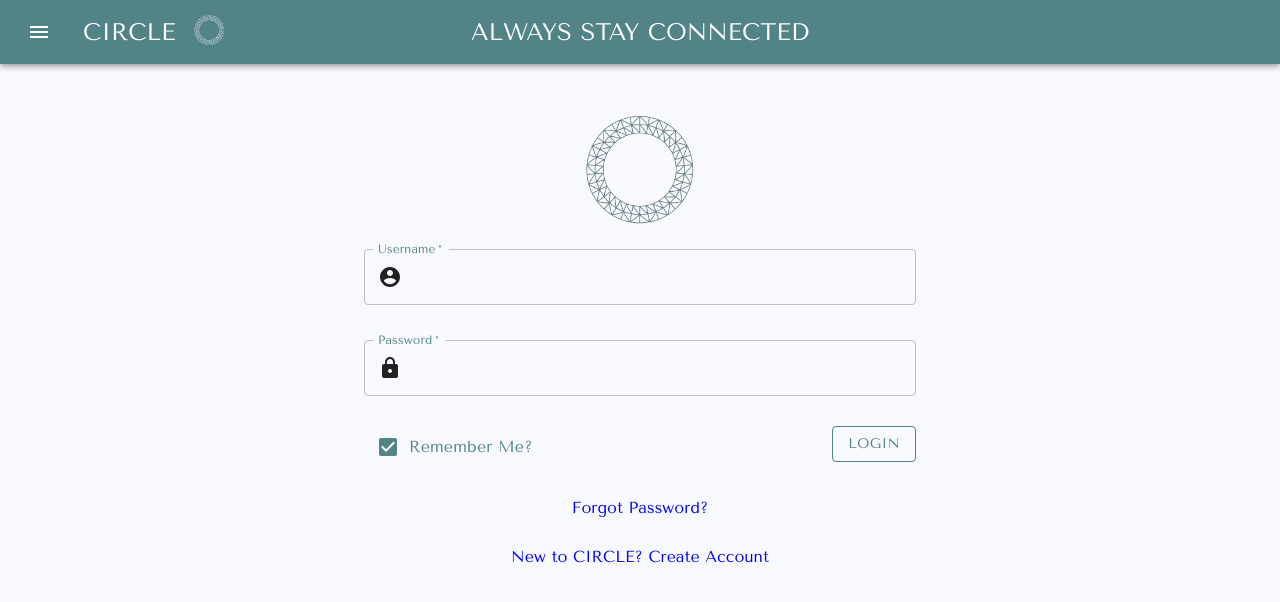
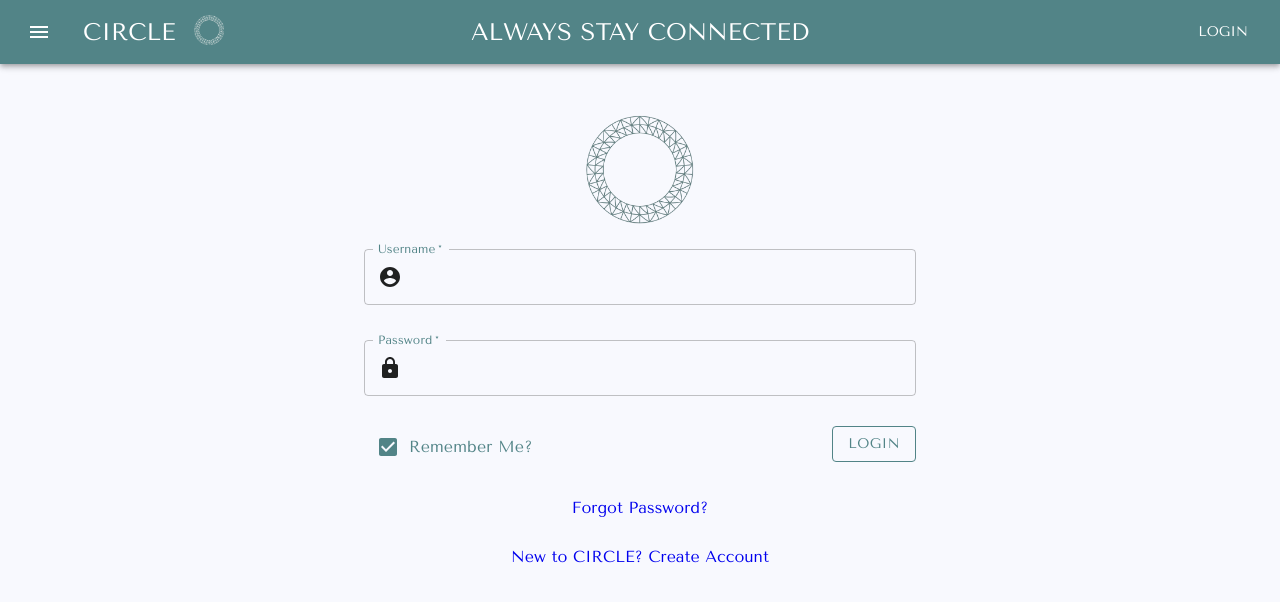
Before and after one commit to Chen2886/Circle-Front, a React (Create React App) app: page /login in a window 1280 px wide. Shown: the top 602 px of the page. Built offline with nearby package versions, Linux system fonts and the light colour scheme.

Commit message:
Using useeffect correctly

```diff
--- a/src/App.js
+++ b/src/App.js
@@ -266,8 +266,6 @@ export default function App(props) {
         <Switch>
           <Route exact path='/login' component={() => <Login setShowSearchField={setShowSearchField} setShowLoginButton={setShowLoginButton} />} />
           <Route exact path='/' component={() => <Main setShowSearchField={setShowSearchField} setShowLoginButton={setShowLoginButton} />} />
-          <Route exact path='/login' component={() => <Login setShowSearchField={setShowSearchField} setShowLoginButton={setShowLoginButton} />} />
-          <Route exact path='/' component={() => <Main setShowSearchField={setShowSearchField} setShowLoginButton={setShowLoginButton} />} />
           <Route exact path='/newPost' component={() => <Post />} />
           <Route
             exact
--- a/src/Login.js
+++ b/src/Login.js
@@ -130,13 +130,10 @@ const login = async (username, password, rememberMe, setMissingRequired, setLoad
 };
 
 export default function Login(props) {
-  // Disable search and login
   // Add history and styles
   // Get requested user from URL param
   // Hooks
   // textfield changes
-  props.setShowSearchField(false);
-  props.setShowLoginButton(false);
   const history = useHistory();
   const classes = useStyles();
   const [password, setPassword] = React.useState('');
@@ -151,9 +148,13 @@ export default function Login(props) {
   const changeRememberMe = (e) => setRememberMe(e.target.checked);
 
   useEffect(() => {
+    function setAppBar() {
+      props.setShowSearchField(false);
+      props.setShowLoginButton(true);
+    };
+    setAppBar();
     setUsername(localStorage.getItem('username'));
-    console.log(localStorage.getItem('username'));
-  }, []);
+  }, [setUsername, props]);
 
   const handleAlertClose = (event, reason) => {
     if (reason === 'clickaway') return;
--- a/src/createAccount.js
+++ b/src/createAccount.js
@@ -1,5 +1,5 @@
 import './App.css';
-import React from 'react';
+import React, { useEffect } from 'react';
 import { InputAdornment, TextField, Button, Container, Backdrop, CircularProgress, Snackbar } from '@material-ui/core';
 import MuiAlert from '@material-ui/lab/Alert';
 import { useHistory } from 'react-router-dom';
@@ -151,12 +151,9 @@ function Alert(props) {
 }
 
 export default function CreateAccountPage(props) {
-  // Disable search and login
   // Add history and styles
   // Get requested user from URL param
   // Hooks
-  props.setShowSearchField(false);
-  props.setShowLoginButton(false);
   const history = useHistory();
   const classes = useStyles();
   const [password, setPassword] = React.useState('');
@@ -203,6 +200,14 @@ export default function CreateAccountPage(props) {
     else setEmailValid(false);
     setEmail(e.target.value);
   };
+
+  useEffect(() => {
+    function setAppBar() {
+      props.setShowSearchField(false);
+      props.setShowLoginButton(true);
+    }
+    setAppBar();
+  }, [props]);
 
   return (
     <MuiThemeProvider theme={theme}>
```
